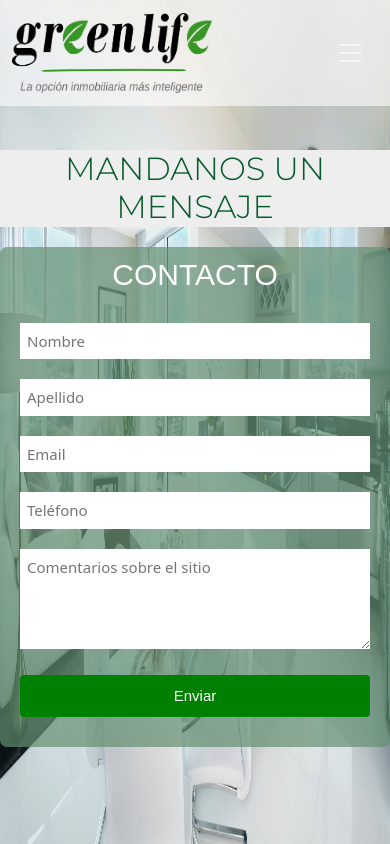
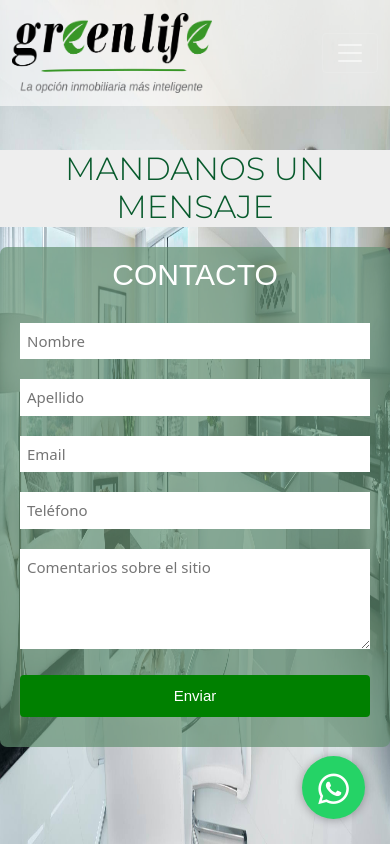
Before and after one commit to nicolediaz5/DesarrolloWebProycto, a website: page contacto.html in a window 390 px wide. Drawn offline with nearby package versions, Linux system fonts and the light colour scheme; a web font is replaced by a local one.

Commit message:
agregando wap a otras paginas

```diff
--- a/contacto.html
+++ b/contacto.html
@@ -26,7 +26,8 @@
 <link href="https://cdn.jsdelivr.net/npm/bootstrap@5.1.0/dist/css/bootstrap.min.css" rel="stylesheet"
 integrity="sha384-KyZXEAg3QhqLMpG8r+8fhAXLRk2vvoC2f3B09zVXn8CA5QIVfZOJ3BCsw2P0p/We" crossorigin="anonymous">
 
-
+<!--Icon-Font-->
+<script src="https://kit.fontawesome.com/eb496ab1a0.js" crossorigin="anonymous"></script>
 
 
 
@@ -79,7 +80,9 @@
 
 
 
-
+    <a href="https://api.whatsapp.com/send?phone=+51987654321" class="btn-wsp" target="_blank">
+      <i class="fa fa-whatsapp icono"></i>
+  </a>
 
 
 <!-- JavaScript Bundle with Popper -->
--- a/scss/base/_mediaq.scss
+++ b/scss/base/_mediaq.scss
@@ -107,3 +107,11 @@
     width:100%;
     }
        }
+
+       @media only screen and (min-width:320px) and (max-width:768px) {
+        .btn-wsp {
+            width: 63px;
+            height: 63px;
+            line-height: 66px;
+        }
+    }
--- a/scss/componentes/_botones.scss
+++ b/scss/componentes/_botones.scss
@@ -70,10 +70,3 @@
             color:#024b00;
         }
     }
-    @media only screen and (min-width:320px) and (max-width:768px) {
-        .btn-wsp {
-            width: 63px;
-            height: 63px;
-            line-height: 66px;
-        }
-    }
```
Also changed, not shown: blog.html (+7 -1 lines), index.html (+1 -0 lines), nosotros.html (+7 -0 lines), css/destino.css.
